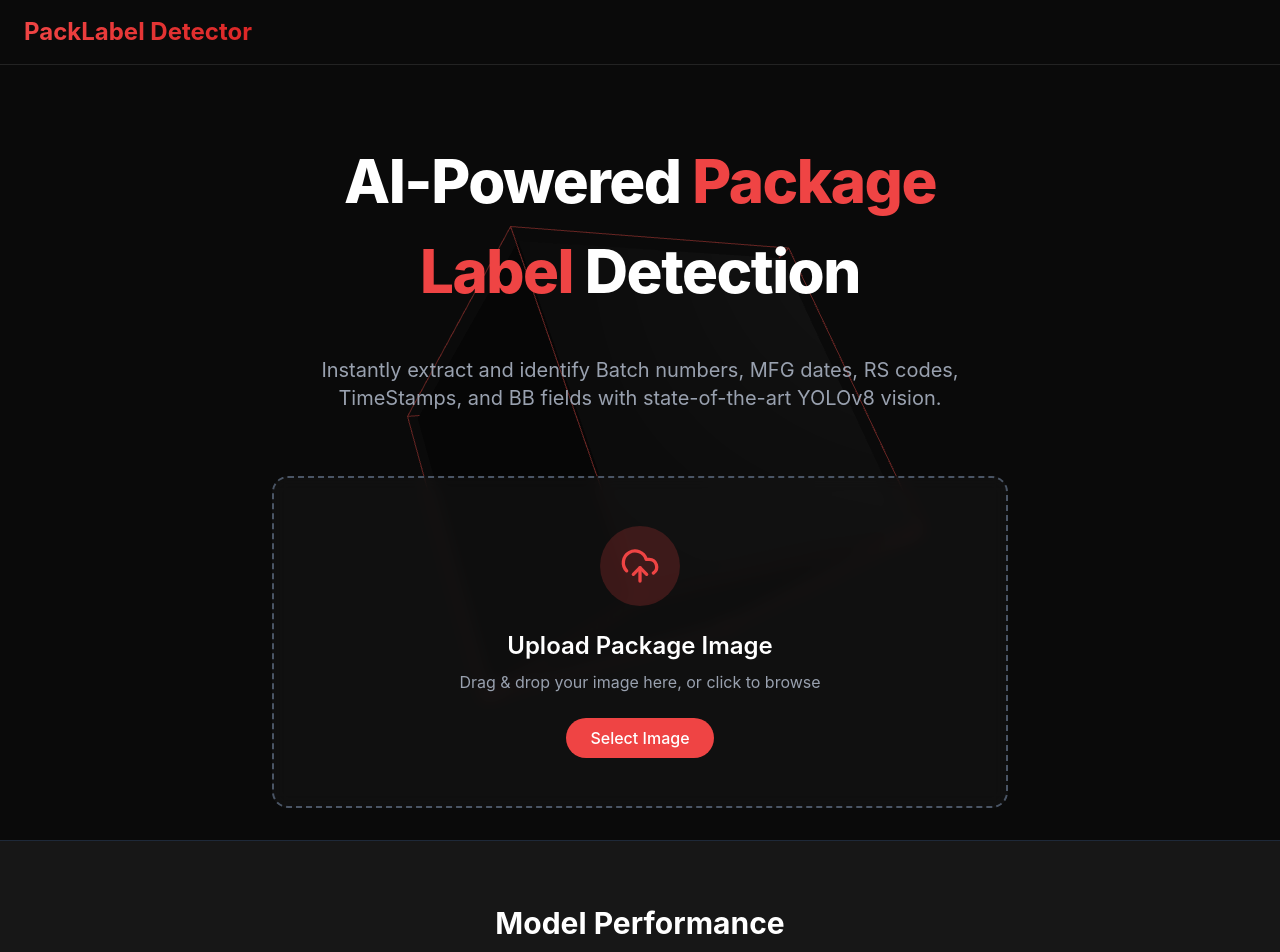
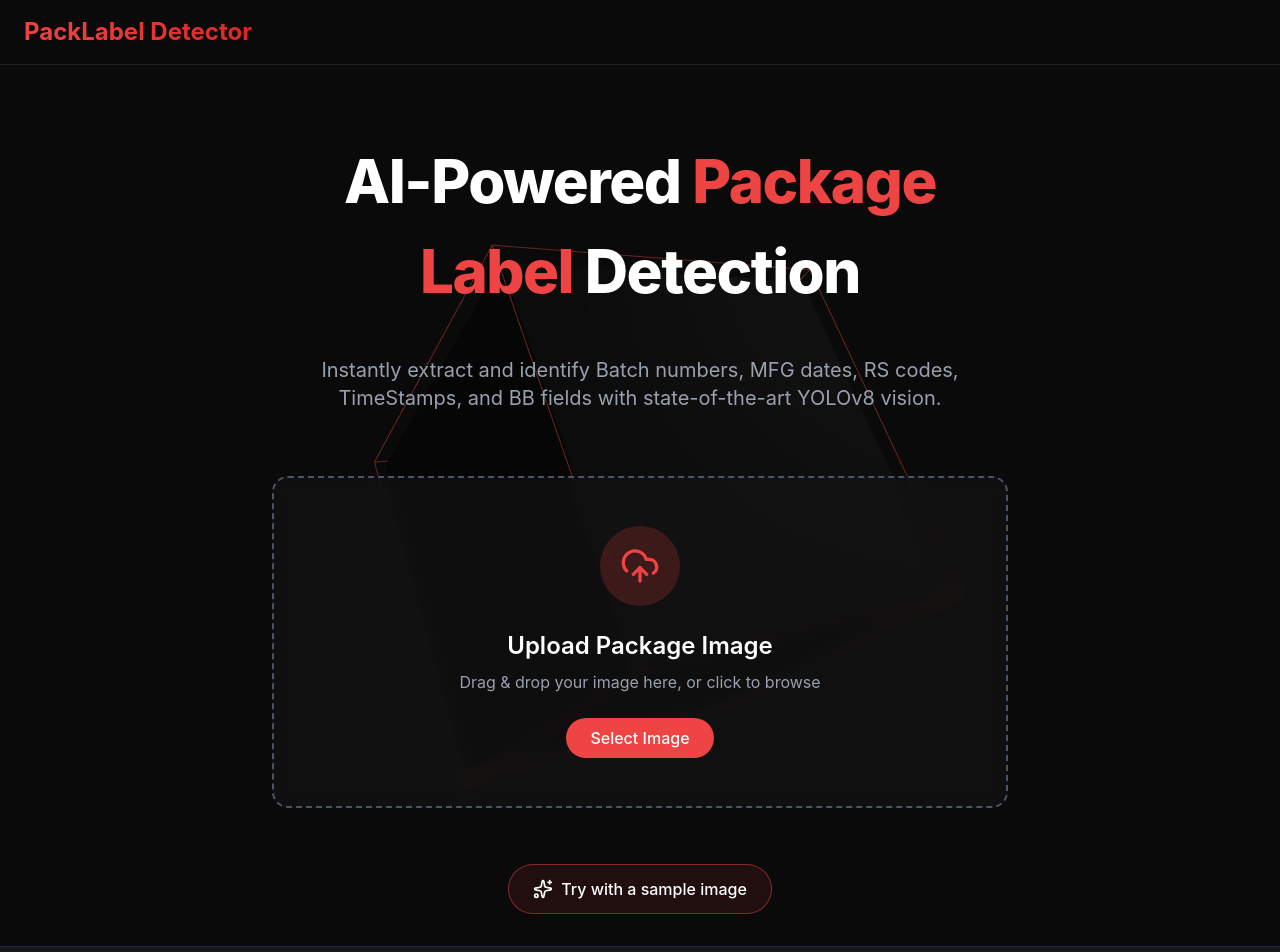
Before and after one commit to zara-dev630/package-label, a React (Vite) app: page / in a window 1280 px wide. Shown: the top 952 px of the page. Built offline with nearby package versions, Linux system fonts and the light colour scheme.

Commit message:
Add Try with a sample image button using the original Roboflow sample image from public/

```diff
--- a/src/App.jsx
+++ b/src/App.jsx
@@ -1,10 +1,13 @@
 import React, { useState } from 'react';
+import { Sparkles } from 'lucide-react';
 import Hero3D from './components/Hero3D';
 import UploadSection from './components/UploadSection';
 import ResultsView from './components/ResultsView';
 import StatsSection from './components/StatsSection';
 
 function App() {
+  const SAMPLE_IMAGE_URL = '/20250717_152544_jpg.rf.889b8678cc2aa64c5f318a298373cb9c.jpg';
+
   const [file, setFile] = useState(null);
   const [imagePreviewUrl, setImagePreviewUrl] = useState(null);
   const [detections, setDetections] = useState(null);
@@ -52,6 +55,18 @@
     setError(null);
   };
 
+  const handleTrySample = async () => {
+    try {
+      const resp = await fetch(SAMPLE_IMAGE_URL);
+      const blob = await resp.blob();
+      const file = new File([blob], 'sample.jpg', { type: blob.type || 'image/jpeg' });
+      handleFileUpload(file);
+    } catch (err) {
+      console.error(err);
+      setError('Could not load the sample image. Please upload your own image instead.');
+    }
+  };
+
   return (
     <div className="min-h-screen bg-background text-white flex flex-col font-sans">
       <header className="fixed top-0 w-full z-50 bg-background border-b border-white/10">
@@ -79,6 +94,15 @@
               <div className="pt-8">
                 <UploadSection onUpload={handleFileUpload} loading={loading} />
               </div>
+
+              <button
+                onClick={handleTrySample}
+                disabled={loading}
+                className="inline-flex items-center gap-2 mx-auto mt-6 px-6 py-3 rounded-full border border-accent-500/50 bg-accent-500/10 hover:bg-accent-500/20 text-accent-300 font-medium transition-colors disabled:opacity-50 disabled:cursor-not-allowed"
+              >
+                <Sparkles className="w-5 h-5" />
+                Try with a sample image
+              </button>
 
               {error && (
                 <div className="text-red-500 font-medium mt-4 p-4 bg-red-500/10 rounded-lg border border-red-500/20">
```
Also changed, not shown: public/20250717_152544_jpg.rf.889b8678cc2aa64c5f318a298373cb9c.jpg (added).
